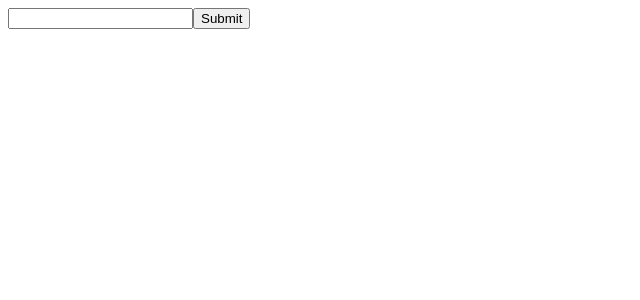
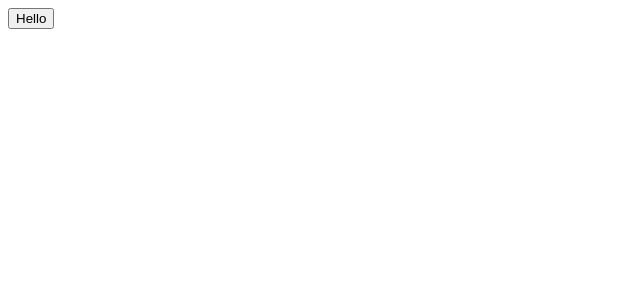
Before and after one commit to p111553/react, a React (Create React App) app: page / in a window 1280 px wide. Shown: the top 300 px of the page, without its empty margins (0-640 px from the left). Built offline with nearby package versions, Linux system fonts and the light colour scheme.

Commit message:
on clink 2

```diff
--- a/src/App.js
+++ b/src/App.js
@@ -1,16 +1,27 @@
 import React from "react";
 
 const App = () => {
-  const buttonHandler = () => {
-    let date = new Date().toLocaleDateString();
-    alert(date);
+  // const buttonHandler = (e) => {
+  //   e.preventDefault();
+  //   let date = new Date().toLocaleDateString();
+  //   alert(date);
+  // };
+  const buttonHandler = (msg) => {
+    alert(msg);
   };
   return (
     <div>
-      <form action="">
+      {/* <form action="">
         <input type="text" />
         <button onClick={buttonHandler}> Submit</button>
-      </form>
+      </form> */}
+      <button
+        onClick={() => {
+          buttonHandler("Hello,how are you?");
+        }}
+      >
+        Hello
+      </button>
       <p></p>
     </div>
   );
```
